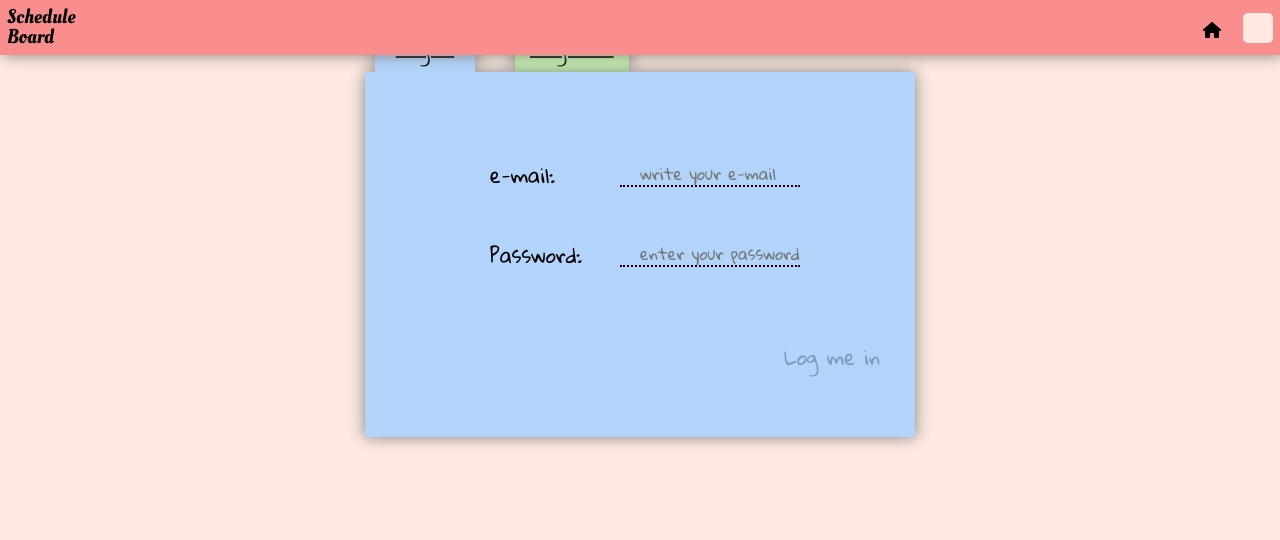
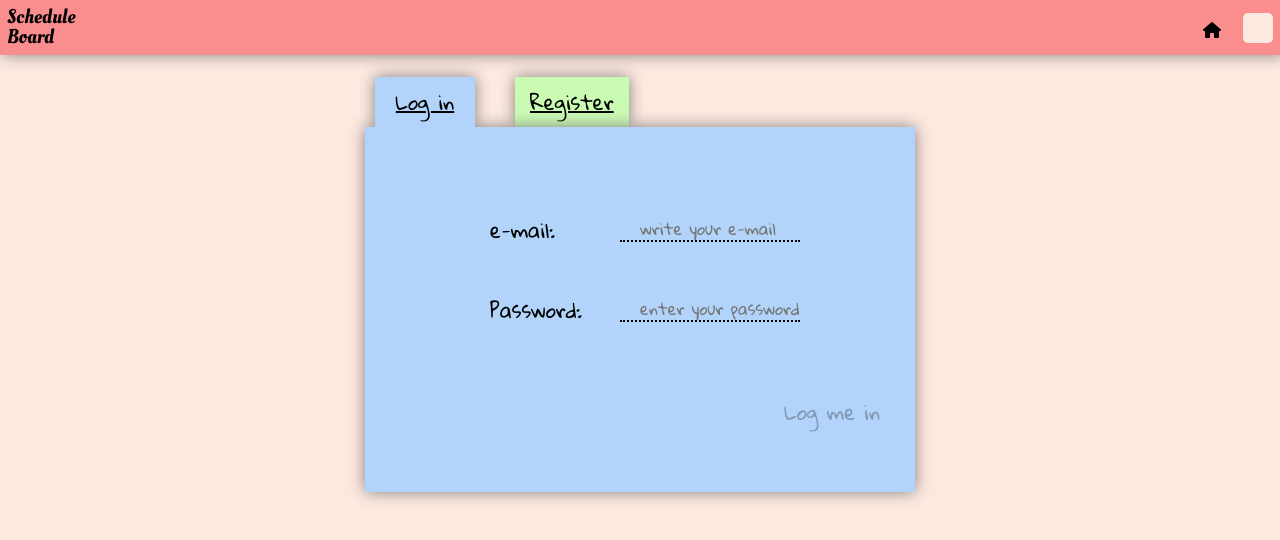
Before and after one commit to AdrianValladaresDiaz/ScheduleBoard-Front, a Next.js app: page /login in a window 1280 px wide. Shown: the top 540 px of the page. Built offline with nearby package versions, Linux system fonts and the light colour scheme; a web font is replaced by a local one.

Commit message:
fixed main top padding not being calculated

```diff
--- a/components/Layout/Layout.tsx
+++ b/components/Layout/Layout.tsx
@@ -16,10 +16,10 @@ const Background = styled.div`
 
 const StyledMain = styled.main`
   box-sizing: border-box;
-  padding-top: ${(props) => props.theme.headerHeight};
+  padding-top: ${dimensions.headerHeight};
   padding-left: ${dimensions.lateralPadding};
   padding-right: ${dimensions.lateralPadding};
-  margin-top: calc(${dimensions.lateralPadding} + 15px);
+  margin-top: calc((${dimensions.lateralPadding}) + 15px);
   @media (min-width: 715px) {
     padding-left: 150px;
     padding-right: 150px;
```
